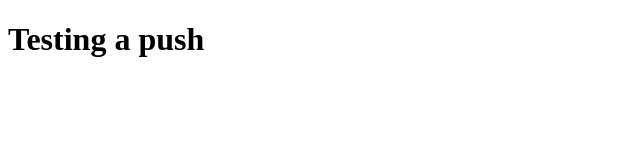
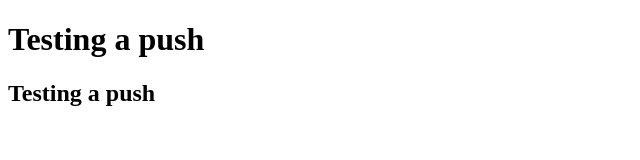
Before and after one commit to Zainab0121/test, a plain HTML site: page index.html in a window 1280 px wide. Shown: the whole page, without its empty margins (0-640 px from the left). Drawn offline with Linux system fonts and the light colour scheme.

Commit message:
test a push

```diff
--- a/index.html
+++ b/index.html
@@ -7,5 +7,8 @@
 </head>
 <body>
     <h1>Testing a push</h1>
+
+    <h2>Testing a push</h2>
+
 </body>
 </html>
```
